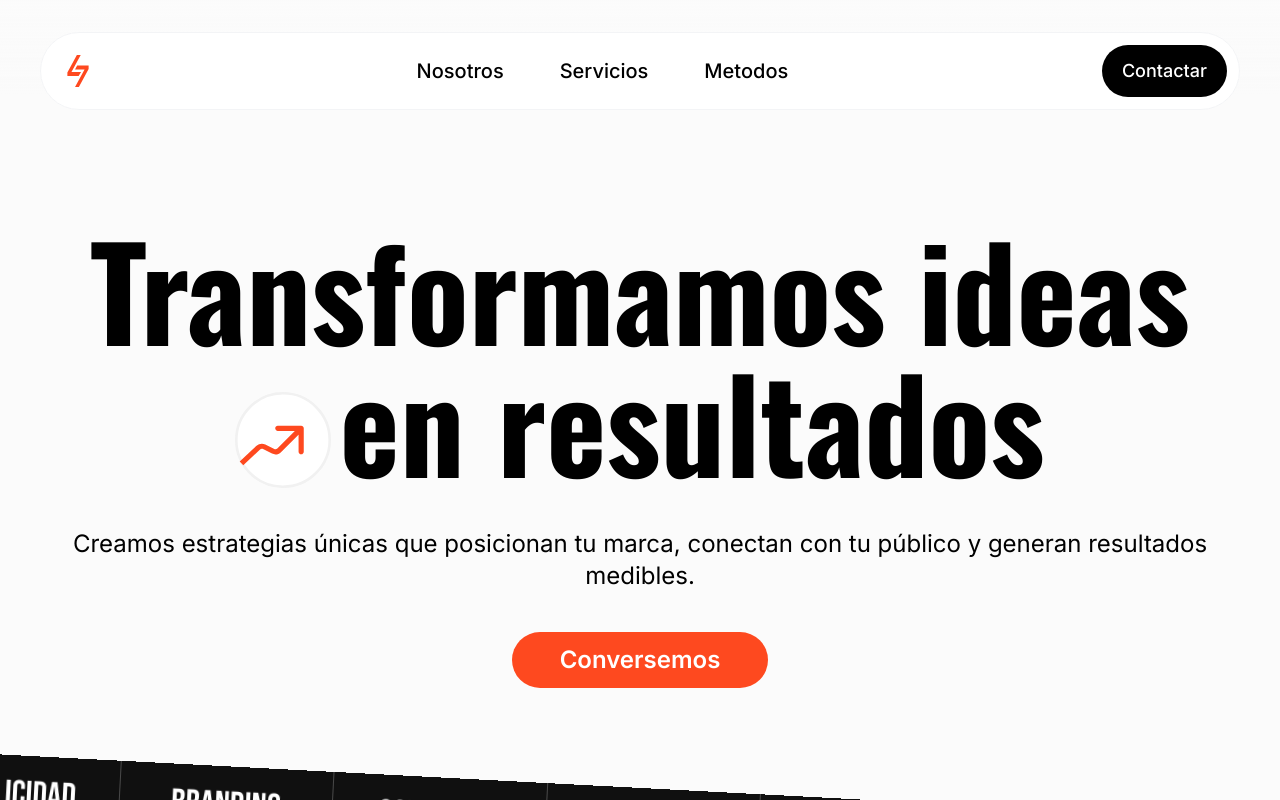
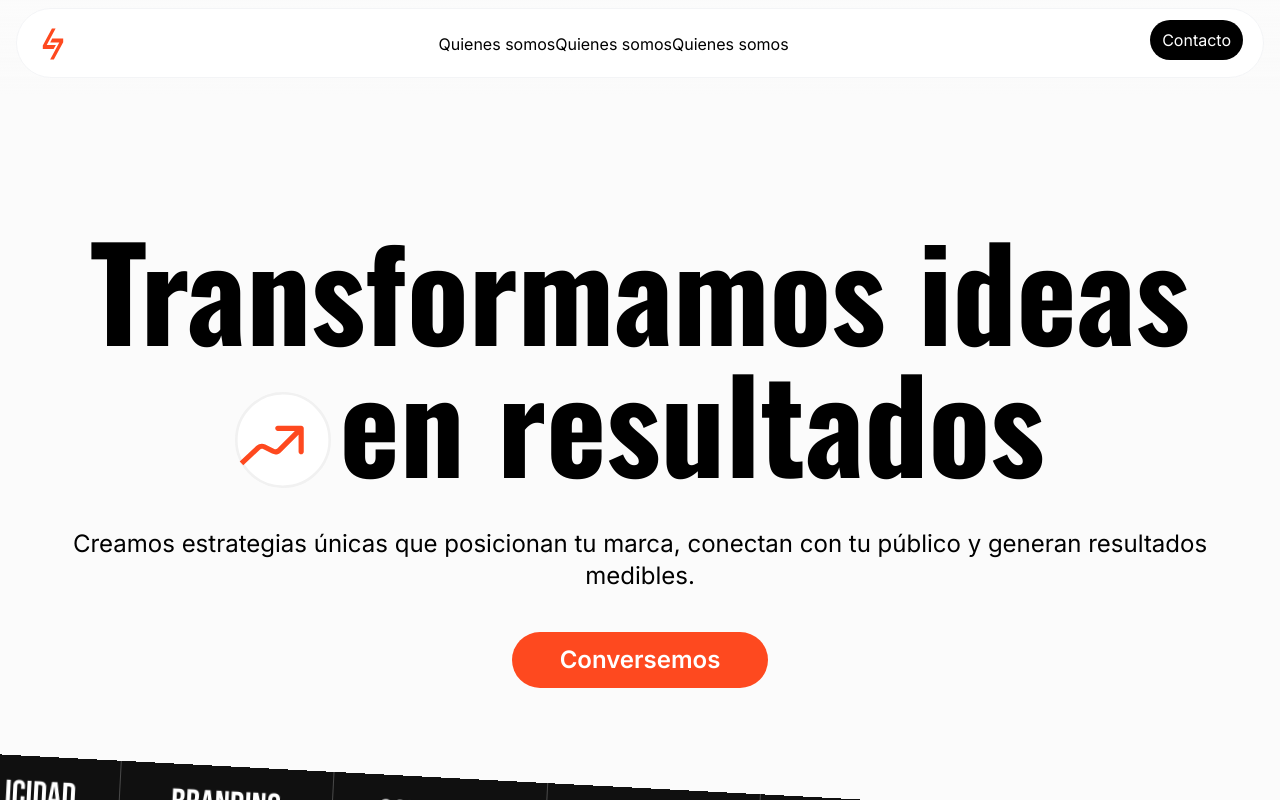
Before and after one commit to mariodev99/zagwhite, a Next.js app: page / in a window 1280 px wide. Built offline with nearby package versions, Linux system fonts and the light colour scheme.

Commit message:
change nav

```diff
--- a/src/app/components/common/Nav.js
+++ b/src/app/components/common/Nav.js
@@ -1,184 +1,66 @@
 "use client";
+
+import { useState } from "react";
 import { motion, AnimatePresence } from "framer-motion";
-import Link from "next/link";
-// import {
-//    InstagramIcon,
-//   LogoIcon,
-// } from "./icons";
-import { useState } from "react";
-import { useRouter } from "next/navigation";
-import { CloseIcon, CompleteLogo, Logo, MenuIcon } from "../icons";
-import PrimaryButton from "./PrimaryButton";
+import { Logo, MenuIcon } from "../icons";
 
-const menuItemVariant = {
-  hidden: {
-    opacity: 0,
-  },
-  visible: {
-    opacity: 1,
-    transition: { delay: 0.5 },
-  },
-  exit: {
-    opacity: 0,
-    transition: { duration: 0.1 },
-  },
-};
+const menuItems = ["Nosotros", "Trabajos", "Servicios", "Contacto"];
 
-export default function Nav() {
-  const [open, isOpen] = useState(false);
-
-  const router = useRouter();
-
-  const handleClick = (e, href) => {
-    if (router.pathname === href) {
-      e.preventDefault(); // Evita la navegación si ya estás en la misma página
-    }
-    isOpen(false);
-  };
-
-  const Menu = () => (
-    <>
-      {/* menu desplegable*/}
-      <div className="fixed right-0 top-0 h-screen w-screen md:w-[35vw] z-50 flex justify-end text-white">
-        <motion.div
-          className="h-full bg-[#0d0d0d] pb-10 pt-5 "
-          initial={{ width: "0px" }}
-          animate={{ width: "100%" }}
-          exit={{ width: "0px" }}
-          transition={{ duration: 0.8 }}
-        >
-          <div className="flex flex-col pl-10 pr-10 h-full ">
-            <div className="flex justify-between">
-              <Link href={"/"} onClick={(e) => handleClick(e, "/")}>
-                <CompleteLogo height={"50px"} width={"60px"} />
-              </Link>
-              <motion.button
-                initial={{ y: 30 }}
-                animate={{ y: 0 }}
-                transition={{ duration: 0.8, delay: 0.3 }}
-                exit={{ opacity: 0, transition: { duration: 0.2 } }}
-                className="font-semibold uppercase"
-                onClick={() => isOpen(false)}
-              >
-                <CloseIcon />
-              </motion.button>
-            </div>
-
-            <div className="h-full mt-14 flex flex-col items-center justify-around py-14 font-medium">
-              <motion.div
-                className="flex flex-col items-center text-5xl font-semibold gap-5"
-                initial={{ opacity: 0 }}
-                animate={{
-                  opacity: 1,
-                  transition: {
-                    delay: 0.5,
-                  },
-                }}
-                exit={{
-                  opacity: 0,
-                  transition: {
-                    type: "spring",
-                  },
-                }}
-              >
-                <p className="textgradient">Nosotros</p>
-                <p className="textgradient">Servicios</p>
-                <p className="textgradient">Metodos</p>
-              </motion.div>
-              <motion.div
-                className="text-xl"
-                initial={{ opacity: 0 }}
-                animate={{
-                  opacity: 1,
-                  transition: {
-                    delay: 0.5,
-                  },
-                }}
-                exit={{
-                  opacity: 0,
-                  transition: {
-                    type: "spring",
-                  },
-                }}
-              >
-                <Link href={"mailto:zagdigital@gmail.com"}>
-                  zagdigital@gmail.com
-                </Link>
-              </motion.div>
-              <div className="h-px w-full bg-[#333] "></div>
-              <motion.div
-                className="flex flex-col items-center gap-5"
-                initial={{ opacity: 0 }}
-                animate={{
-                  opacity: 1,
-                  transition: {
-                    delay: 0.5,
-                  },
-                }}
-                exit={{
-                  opacity: 0,
-                  transition: {
-                    type: "spring",
-                  },
-                }}
-              >
-                <Link href={"/"}>Instagram</Link>
-                <Link href={"/"}>Whatsapp</Link>
-                <Link href={"/"}>Linkedin</Link>
-              </motion.div>
-            </div>
-          </div>
-        </motion.div>
-      </div>
-    </>
-  );
+export default function Navbar() {
+  const [isOpen, setIsOpen] = useState(false);
 
   return (
-    <>
-      {/* Menu: esta afuera para que tenga un contenedor padre con un height determinado: Layout: h-screen */}
-      <AnimatePresence>{open && <Menu />} </AnimatePresence>
-      <motion.header
-        initial={{ opacity: 0 }}
-        animate={{ opacity: 1 }}
-        transition={{ delay: 4 }}
-        className="fixed bg-gradient-to-t top-0 px-5 md:px-10 py-4 md:py-8 z-30 w-full "
-      >
-        <div className="flex justify-between items-center border border-gray-100 rounded-full p-1 md:p-3 relative z-50 bg-white  ">
-          <Logo width={"50px"} height={"50px"} />
-          <div className="hidden md:flex items-center justify-center flex-1 gap-4 text-xl font-medium ">
-            <Link
-              href={"/nosotros"}
-              className="  p-3 px-5 hover:bg-gray-100 rounded-full"
-            >
-              Nosotros
-            </Link>
-            <Link
-              className="  p-3 px-5 hover:bg-gray-100 rounded-full"
-              href={"/servicios"}
-            >
-              Servicios
-            </Link>
-            <Link
-              className="  p-3 px-5 hover:bg-gray-100 rounded-full"
-              href={"/metodos"}
-            >
-              Metodos
-            </Link>
-          </div>
-          <a
-            href="/contacto"
-            className="text-white hidden md:block font-medium px-5 py-3 bg-black rounded-full text-lg"
+    <motion.nav
+      className="fixed top-2 left-4 right-4 bg-white rounded-[36px] z-30 border border-gray-100"
+      animate={{ height: isOpen ? "auto" : "70px" }}
+      transition={{ duration: 0.3, ease: "easeIn" }}
+    >
+      <div className="flex justify-between items-center  h-[70px] px-3 pr-5">
+        <Logo className="size-12" />
+        <button onClick={() => setIsOpen(!isOpen)} className="block md:hidden">
+          <MenuIcon />
+        </button>
+        <div className="hidden md:flex">
+          <div>Quienes somos</div>
+          <div>Quienes somos</div>
+          <div>Quienes somos</div>
+        </div>
+        <a
+          className="text-white bg-black rounded-full px-3 py-2 mb-2 hidden md:block"
+          href="/mailto:zagconsulto@gmail.com"
+        >
+          Contacto
+        </a>
+      </div>
+      <AnimatePresence>
+        {isOpen && (
+          <motion.ul
+            initial={{ opacity: 0, height: 0 }}
+            animate={{ opacity: 1, height: "auto" }}
+            exit={{ opacity: 0, height: 0 }}
+            transition={{ duration: 0.3, ease: "easeInOut" }}
+            className="px-6 pb-4"
           >
-            Contactar
-          </a>
-          <button
-            className="uppercase font-semibold block md:hidden pr-4"
-            onClick={() => isOpen(!open)}
-          >
-            <MenuIcon />
-          </button>
-        </div>
-      </motion.header>
-    </>
+            {menuItems.map((item, index) => (
+              <motion.li
+                key={item}
+                initial={{ opacity: 0, y: -10 }}
+                animate={{ opacity: 1, y: 0 }}
+                exit={{ opacity: 0, y: -10 }}
+                transition={{ duration: 0.2, delay: index * 0.1 }}
+                className="py-2 font-medium text-lg"
+              >
+                <a
+                  href="#"
+                  className="text-gray-800 hover:text-gray-600 transition-colors"
+                >
+                  {item}
+                </a>
+              </motion.li>
+            ))}
+          </motion.ul>
+        )}
+      </AnimatePresence>
+    </motion.nav>
   );
 }
--- a/src/app/page.js
+++ b/src/app/page.js
@@ -51,7 +51,7 @@ export default function Home() {
       className=" h-screen w-screen overflow-y-scroll overflow-x-hidden font-[family-name:var(--font-geist-sans )] relative bg-background bg-cover"
       ref={containerRef}
     >
-      <div className="flex flex-col items-center px-0 w-full mt-44 md:mt-56">
+      <div className="flex flex-col items-center w-full mt-44 md:mt-56">
         <section className="px-4 flex flex-col items-center justify-center mb-12">
           <motion.div
             className="font-[family-name:var(--font-oswald)] color-black text-center text-5xl md:text-7xl lg:text-9xl font-bold "
@@ -121,8 +121,8 @@ export default function Home() {
       </div>
       <Slider />
 
-      <section className="px-10 my-8">
-        <h2 className="text-2xl md:text-5xl lg:text-7xl font-medium mb-4 md:mb-10 lg:mb-16">
+      <section className="px-4 my-8">
+        <h2 className="text-3xl md:text-5xl lg:text-7xl font-medium mb-4 md:mb-10 lg:mb-16">
           Resultados que transforman tu negocio
         </h2>
         <div className="grid grid-cols-1 md:grid-cols-2 lg:grid-cols-3 gap-5">
@@ -132,6 +132,7 @@ export default function Home() {
           <FirstFigure />
           <SecondFigure />
         </div>
+        <div className="h-screen"></div>
       </section>
       <footer className="row-start-3 flex gap-6 flex-wrap items-center justify-center"></footer>
     </main>
```
Also changed, not shown: src/app/components/icons/index.js.
